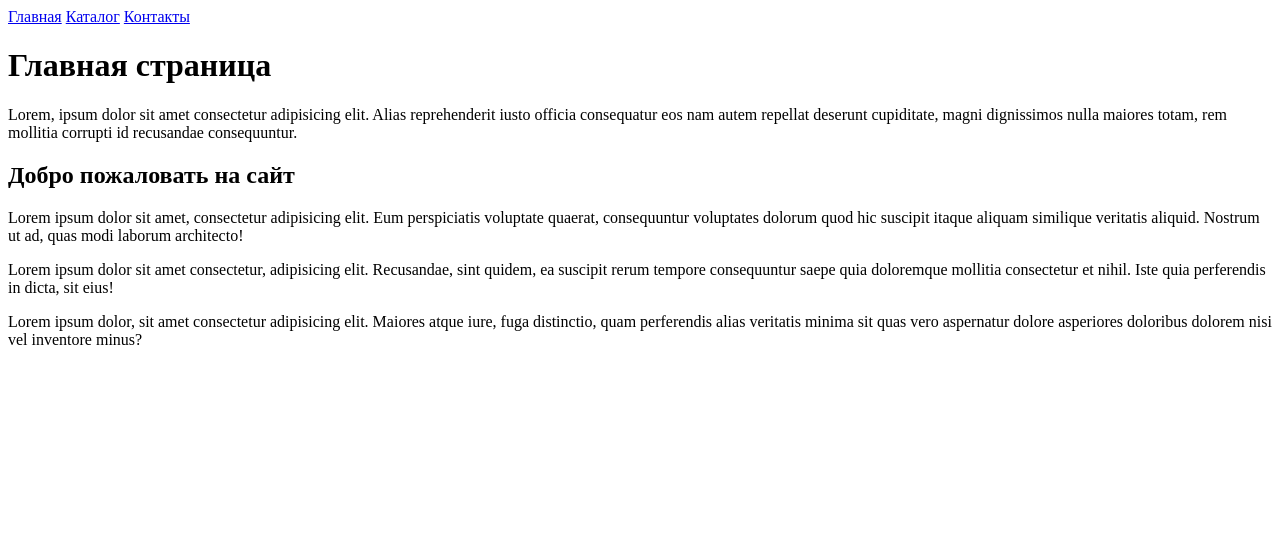
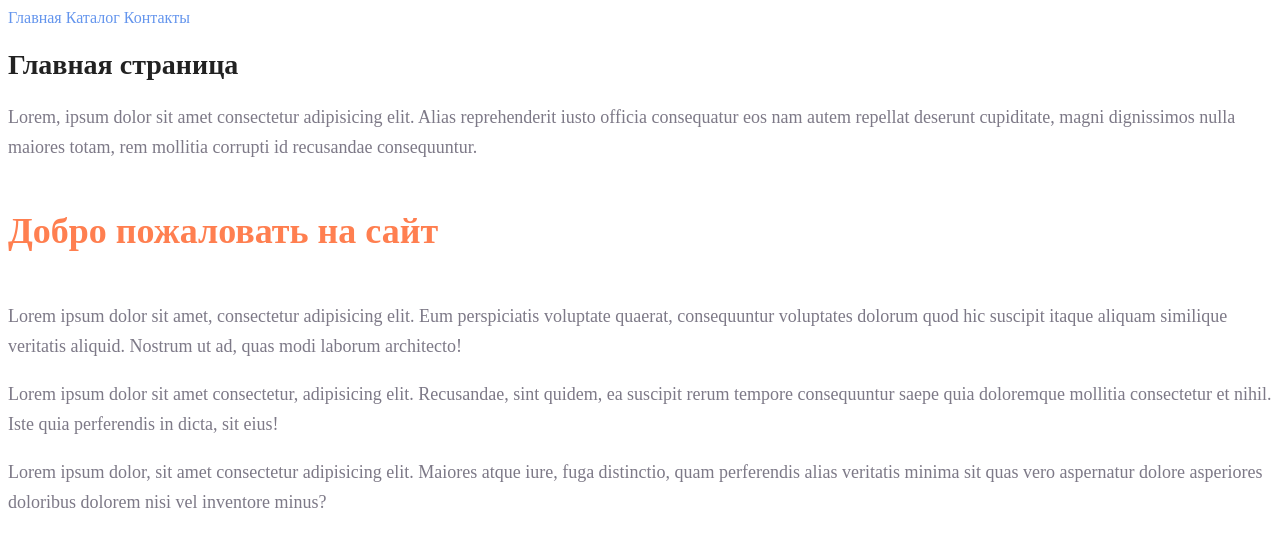
Before and after one commit to xXxalexvinxXx/html_css_dz1, a plain HTML site: page index.html in a window 1280 px wide. Drawn offline with Linux system fonts and the light colour scheme.

Commit message:
complite task 2

```diff
--- a/index.html
+++ b/index.html
@@ -1,40 +1,34 @@
 <!DOCTYPE html>
 <html lang="en">
-  <head>
+
+<head>
     <meta charset="UTF-8" />
     <meta name="viewport" content="width=device-width, initial-scale=1.0" />
-    <title><Main></Main></title>
-  </head>
+    <link rel="stylesheet" href="./style.css" />
+    <title>
+        <Main></Main>
+    </title>
+</head>
 
-  <body>
+<body>
     <a href="#">Главная</a>
     <a href="catalog/catalog.html">Каталог</a>
     <a href="contacts.html">Контакты</a>
 
     <h1>Главная страница</h1>
     <p>
-      Lorem, ipsum dolor sit amet consectetur adipisicing elit. Alias
-      reprehenderit iusto officia consequatur eos nam autem repellat deserunt
-      cupiditate, magni dignissimos nulla maiores totam, rem mollitia corrupti
-      id recusandae consequuntur.
+        Lorem, ipsum dolor sit amet consectetur adipisicing elit. Alias reprehenderit iusto officia consequatur eos nam autem repellat deserunt cupiditate, magni dignissimos nulla maiores totam, rem mollitia corrupti id recusandae consequuntur.
     </p>
     <h2>Добро пожаловать на сайт</h2>
     <p>
-      Lorem ipsum dolor sit amet, consectetur adipisicing elit. Eum perspiciatis
-      voluptate quaerat, consequuntur voluptates dolorum quod hic suscipit
-      itaque aliquam similique veritatis aliquid. Nostrum ut ad, quas modi
-      laborum architecto!
+        Lorem ipsum dolor sit amet, consectetur adipisicing elit. Eum perspiciatis voluptate quaerat, consequuntur voluptates dolorum quod hic suscipit itaque aliquam similique veritatis aliquid. Nostrum ut ad, quas modi laborum architecto!
     </p>
     <p>
-      Lorem ipsum dolor sit amet consectetur, adipisicing elit. Recusandae, sint
-      quidem, ea suscipit rerum tempore consequuntur saepe quia doloremque
-      mollitia consectetur et nihil. Iste quia perferendis in dicta, sit eius!
+        Lorem ipsum dolor sit amet consectetur, adipisicing elit. Recusandae, sint quidem, ea suscipit rerum tempore consequuntur saepe quia doloremque mollitia consectetur et nihil. Iste quia perferendis in dicta, sit eius!
     </p>
     <p>
-      Lorem ipsum dolor, sit amet consectetur adipisicing elit. Maiores atque
-      iure, fuga distinctio, quam perferendis alias veritatis minima sit quas
-      vero aspernatur dolore asperiores doloribus dolorem nisi vel inventore
-      minus?
+        Lorem ipsum dolor, sit amet consectetur adipisicing elit. Maiores atque iure, fuga distinctio, quam perferendis alias veritatis minima sit quas vero aspernatur dolore asperiores doloribus dolorem nisi vel inventore minus?
     </p>
-  </body>
+</body>
+
 </html>
--- /dev/null
+++ b/style.css
@@ -0,0 +1,32 @@
+a {
+    text-decoration: none;
+}
+
+a:link {
+    color: cornflowerblue;
+    font-size: 16px;
+    line-height: 20px;
+}
+
+h1 {
+    color: #222222;
+    font-size: 28px;
+    line-height: 36px;
+    font-weight: bold;
+}
+
+p {
+    font-style: normal;
+    font-weight: 300;
+    font-size: 18px;
+    line-height: 30px;
+    color: #7d7987;
+}
+
+h2 {
+    color: coral;
+    font-style: normal;
+    font-weight: 700;
+    font-size: 36px;
+    line-height: 80px;
+}
```
Also changed, not shown: catalog/catalog.html (+11 -17 lines), contacts.html (+12 -9 lines).
